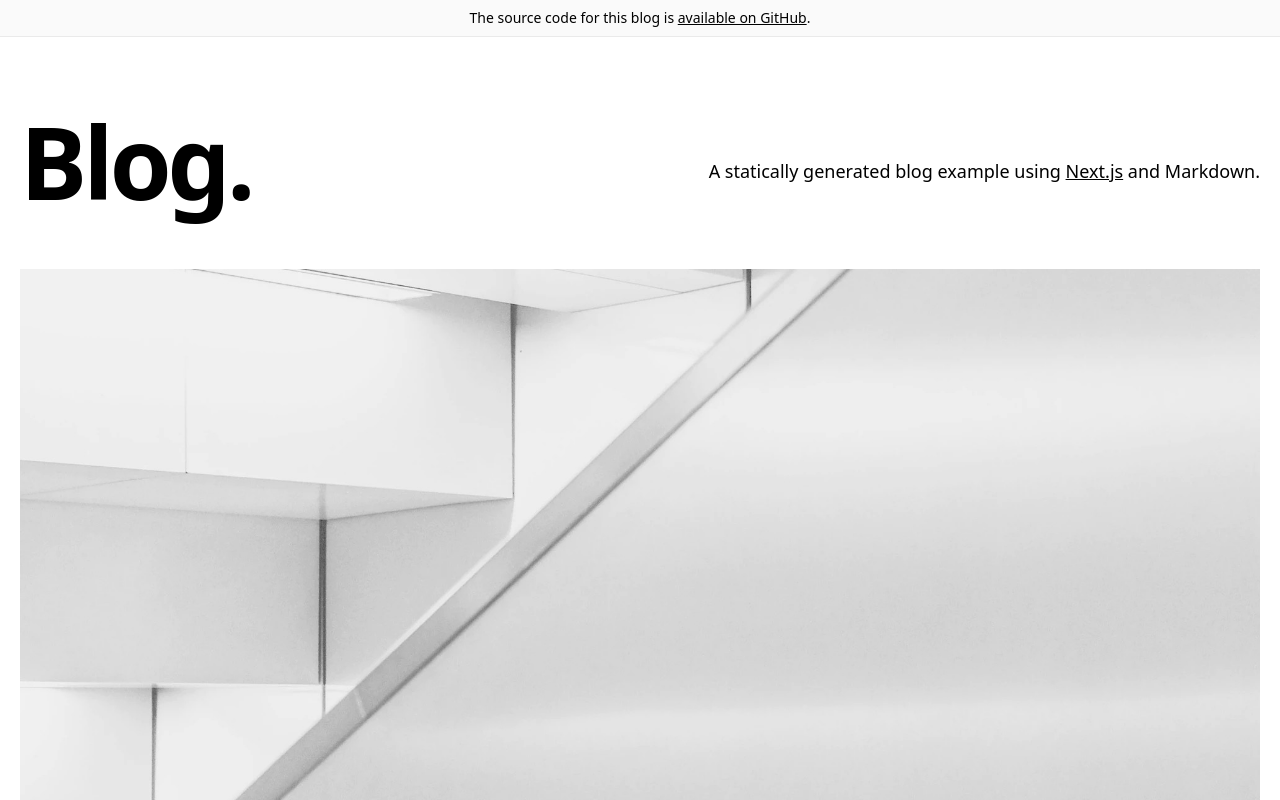
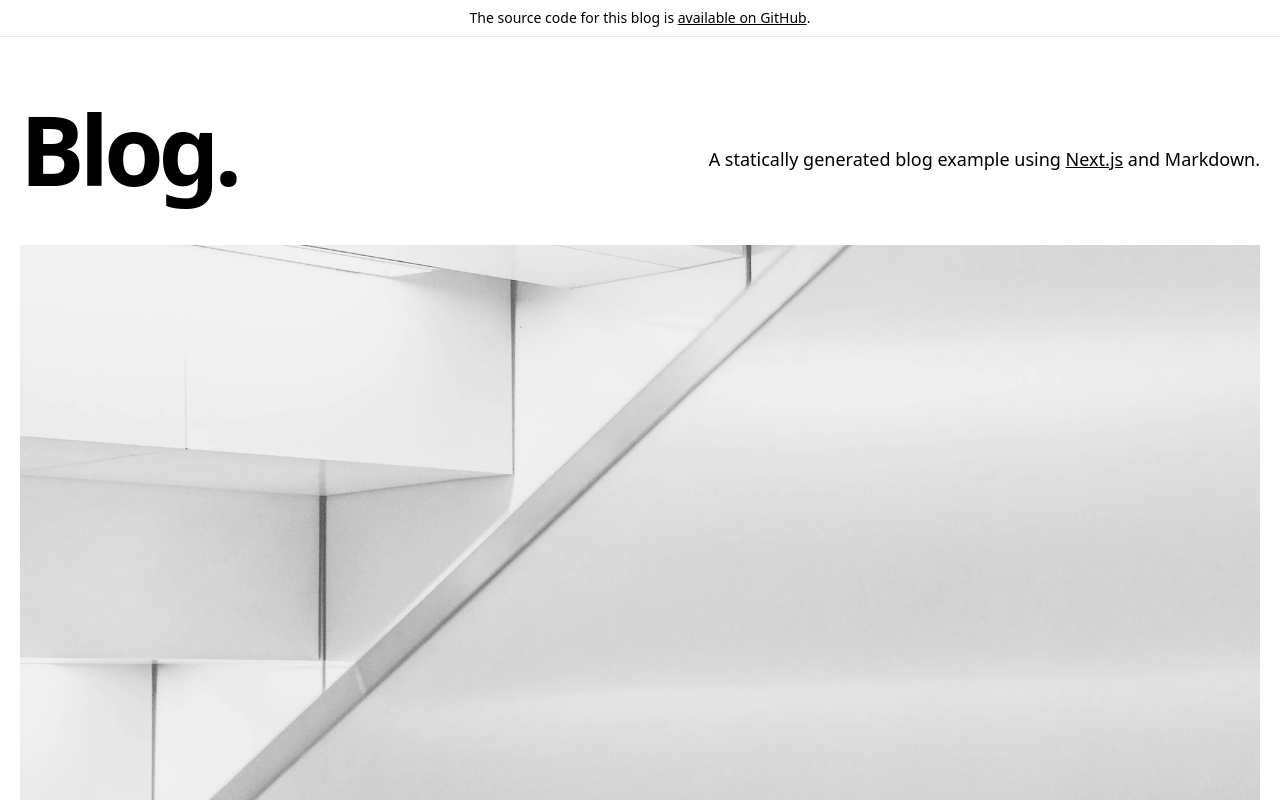
Before and after one commit to kazuya-m/dialog, a Next.js app: page / in a window 1280 px wide. Shown: the top 800 px of the page. Built offline with nearby package versions, Linux system fonts and the light colour scheme.

Commit message:
Modify tailwind config

```diff
--- a/tailwind.config.js
+++ b/tailwind.config.js
@@ -1,33 +1,6 @@
 module.exports = {
-  purge: ['./components/**/*.js', './pages/**/*.js'],
+  purge: ['./src/components/**/*.jsx', './src/pages/**/*.jsx'],
   theme: {
-    extend: {
-      colors: {
-        'accent-1': '#FAFAFA',
-        'accent-2': '#EAEAEA',
-        'accent-7': '#333',
-        success: '#0070f3',
-        cyan: '#79FFE1',
-      },
-      spacing: {
-        28: '7rem',
-      },
-      letterSpacing: {
-        tighter: '-.04em',
-      },
-      lineHeight: {
-        tight: 1.2,
-      },
-      fontSize: {
-        '5xl': '2.5rem',
-        '6xl': '2.75rem',
-        '7xl': '4.5rem',
-        '8xl': '6.25rem',
-      },
-      boxShadow: {
-        sm: '0 5px 10px rgba(0, 0, 0, 0.12)',
-        md: '0 8px 30px rgba(0, 0, 0, 0.12)',
-      },
-    },
+    extend: {},
   },
 }
```
